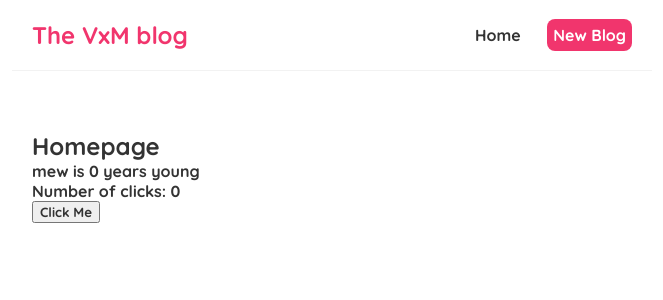
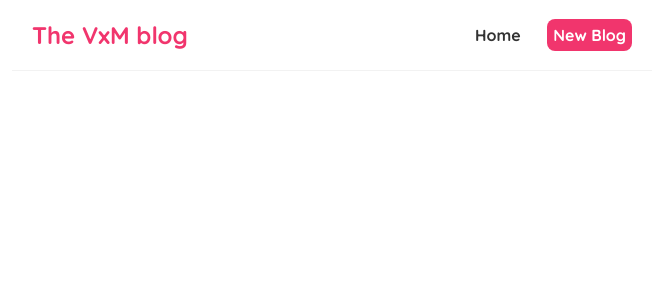
Before and after one commit to fusillian/vxm-blog, a React (Create React App) app: page / in a window 1280 px wide. Shown: the top 300 px of the page, without its empty margins (308-971 px from the left). Built offline with nearby package versions, Linux system fonts and the light colour scheme.

Commit message:
outputting lists part 1

```diff
--- a/src/Home.js
+++ b/src/Home.js
@@ -1,30 +1,32 @@
 import { useState } from "react";
 
-let initAge = 0;
+const Home = () => {
+    const [blogs, setBlogs] = useState([
+        {
+            title: "My new website",
+            body: "lorem ipsum...",
+            author: "mew",
+            id: 1,
+        },
+        {
+            title: "Welcome party!",
+            body: "lorem ipsum...",
+            author: "mewtwo",
+            id: 2,
+        },
+        {
+            title: "Web dev tops tips",
+            body: "lorem ipsum...",
+            author: "mew3",
+            id: 3,
+        },
+    ]);
 
-const Home = () => {
-    // let name = "mew";
+    return <div className="home">{blogs.map((blog) =>
+            <div className = "blog-preview" key={blog.id} >
 
-    const [name, setName] = useState("mew");
-
-    const [age, setAge] = useState(initAge);
-
-    const handleClick = () => {
-        setName("mewtwo");
-        setAge(age+1);
-    };
-
-    return (
-        <div className="home">
-            <h2>Homepage</h2>
-            <p>
-                {name} is {age} years young
-                <br></br>
-                Number of clicks: {age}
-            </p>
-            <button onClick={handleClick}>Click Me</button>
-        </div>
-    );
+            </div>
+        )}</div>;
 };
 
 export default Home;
```
